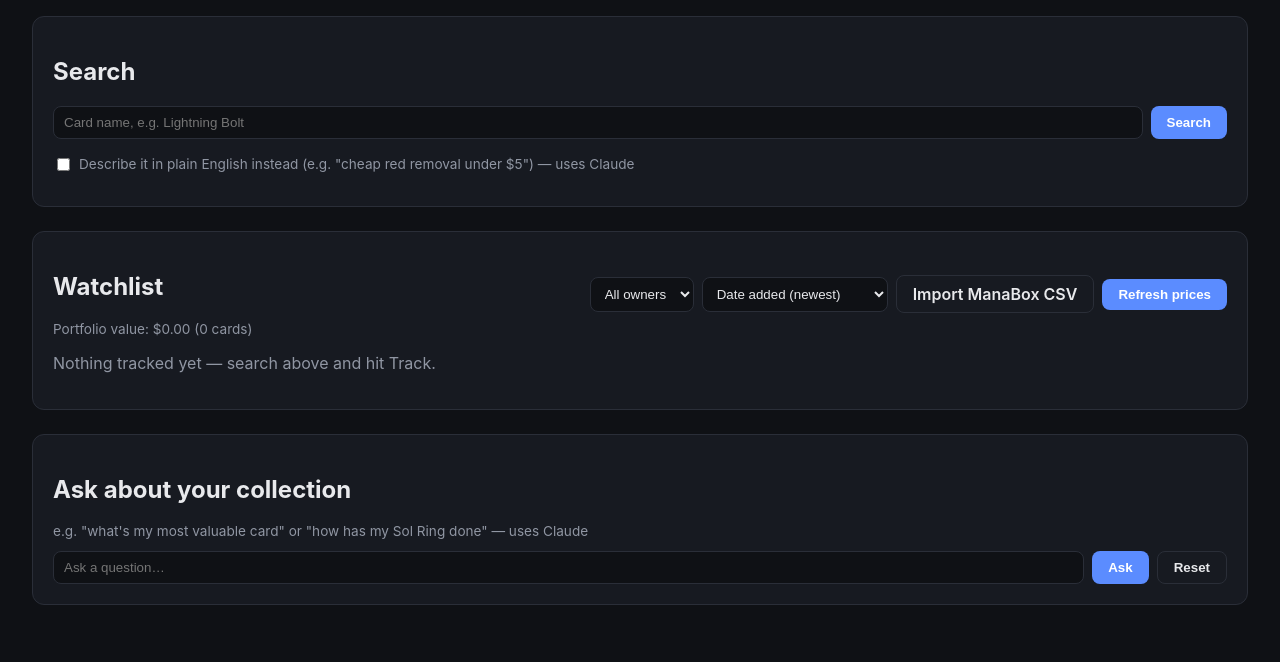
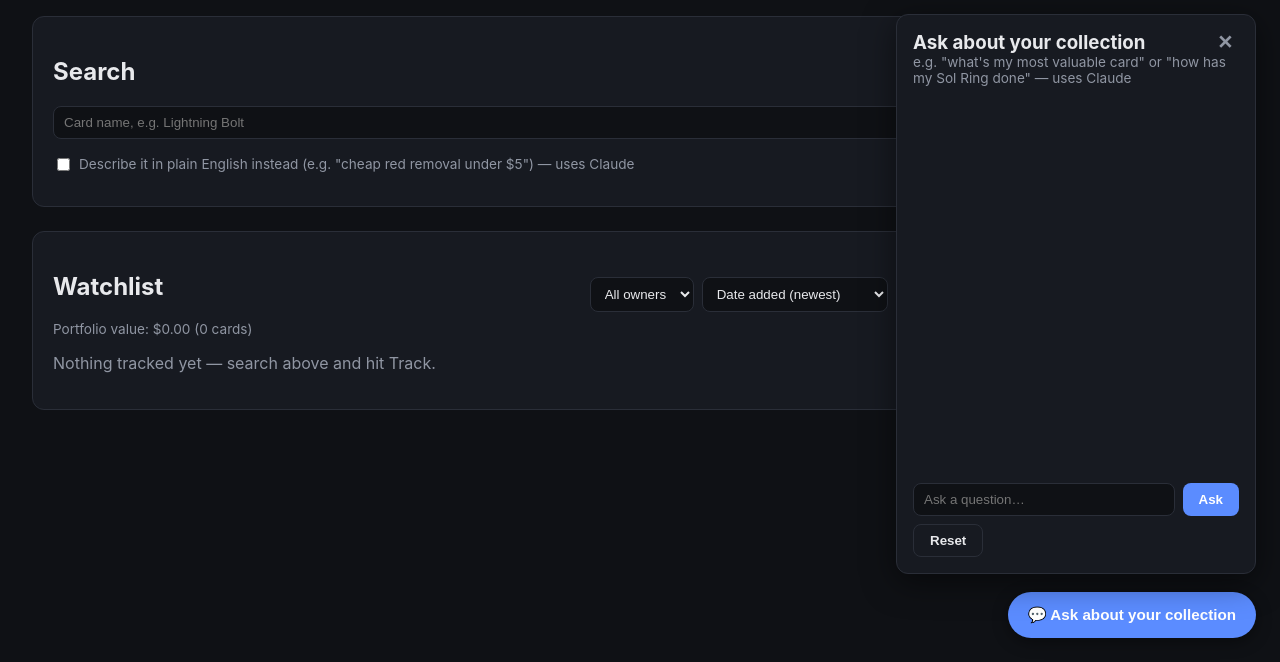
Before and after one commit to jtbk17/mtg-price-checker, a Flask app: page / in a window 1280 px wide. Shown: the part 138-800 px from the top of the page. Run offline with Flask 3, Linux system fonts and the light colour scheme; data that the repository does not hold is empty.

Commit message:
Turn the collection chat into a floating overlay widget
Replaces the inline "Ask about your collection" panel with a chat-app-
style floating toggle button (bottom-right) that opens/closes an
overlaid chat box, instead of taking up permanent space in the page
flow.

```diff
--- a/static/app.js
+++ b/static/app.js
@@ -30,12 +30,26 @@ const addCopiesCost = document.getElementById("add-copies-cost");
 const addCopiesError = document.getElementById("add-copies-error");
 const closeAddCopiesBtn = document.getElementById("close-add-copies");
 let addCopiesTargetId = null;
+const chatToggleBtn = document.getElementById("chat-toggle");
+const chatOverlay = document.getElementById("chat-overlay");
+const chatCloseBtn = document.getElementById("chat-close");
 const chatLog = document.getElementById("chat-log");
 const chatError = document.getElementById("chat-error");
 const chatForm = document.getElementById("chat-form");
 const chatInput = document.getElementById("chat-input");
 const chatResetBtn = document.getElementById("chat-reset");
 let chatHistory = null;
+
+function openChat() {
+  chatOverlay.hidden = false;
+  chatToggleBtn.hidden = true;
+  chatInput.focus();
+}
+
+function closeChat() {
+  chatOverlay.hidden = true;
+  chatToggleBtn.hidden = false;
+}
 
 function showError(el, message) {
   el.textContent = message;
@@ -754,6 +768,8 @@ ownerFilter.addEventListener("change", loadWatchlist);
 sortSelect.addEventListener("change", loadWatchlist);
 chatForm.addEventListener("submit", submitChat);
 chatResetBtn.addEventListener("click", resetChat);
+chatToggleBtn.addEventListener("click", openChat);
+chatCloseBtn.addEventListener("click", closeChat);
 
 try {
   currentOwnerInput.value = localStorage.getItem("currentOwner") || "";
--- a/static/style.css
+++ b/static/style.css
@@ -238,13 +238,59 @@ button.secondary {
 .card .actions { display: flex; flex-wrap: wrap; gap: 8px; margin-top: auto; padding-top: 6px; }
 .card .actions button { flex: 1; font-size: 0.85em; padding: 6px 8px; }
 
+.chat-toggle {
+  position: fixed;
+  right: 24px;
+  bottom: 24px;
+  z-index: 40;
+  border-radius: 999px;
+  padding: 14px 20px;
+  font-size: 0.95em;
+  box-shadow: 0 4px 16px rgba(0, 0, 0, 0.4);
+}
+
+.chat-overlay {
+  position: fixed;
+  right: 24px;
+  bottom: 88px;
+  z-index: 40;
+  width: 360px;
+  max-width: calc(100vw - 32px);
+  height: min(70vh, 560px);
+  background: var(--panel);
+  border: 1px solid var(--border);
+  border-radius: 12px;
+  box-shadow: 0 8px 32px rgba(0, 0, 0, 0.5);
+  padding: 16px;
+  display: flex;
+  flex-direction: column;
+}
+
+.chat-overlay-header {
+  display: flex;
+  align-items: center;
+  justify-content: space-between;
+}
+
+.chat-overlay-header h3 { margin: 0; }
+
+.chat-close {
+  background: transparent;
+  border: none;
+  color: var(--muted);
+  font-size: 1.2em;
+  line-height: 1;
+  padding: 2px 6px;
+}
+
 .chat-log {
   display: flex;
   flex-direction: column;
   gap: 10px;
-  max-height: 360px;
+  flex: 1;
+  min-height: 0;
   overflow-y: auto;
-  margin-bottom: 12px;
+  margin: 10px 0 12px;
 }
 
 .chat-msg {
--- a/templates/index.html
+++ b/templates/index.html
@@ -71,8 +71,15 @@
       <div id="watchlist" class="card-grid"></div>
     </section>
 
-    <section class="panel" id="chat-panel">
-      <h2>Ask about your collection</h2>
+  </main>
+
+  <button id="chat-toggle" class="chat-toggle" type="button">💬 Ask about your collection</button>
+
+  <div id="chat-overlay" class="chat-overlay" hidden>
+    <div class="chat-overlay-header">
+      <h3>Ask about your collection</h3>
+      <button type="button" id="chat-close" class="chat-close" aria-label="Close chat">✕</button>
+    </div>
     <p class="section-sub">e.g. "what's my most valuable card" or "how has my Sol Ring done" — uses Claude</p>
     <div id="chat-log" class="chat-log"></div>
     <div id="chat-error" class="error" hidden></div>
@@ -81,9 +88,7 @@
       <button type="submit">Ask</button>
       <button type="button" id="chat-reset" class="secondary">Reset</button>
     </form>
-    </section>
-
-  </main>
+  </div>
 
   <dialog id="history-dialog">
     <h3 id="history-title"></h3>
```
Lines whose indentation alone changed are shown as unchanged.
